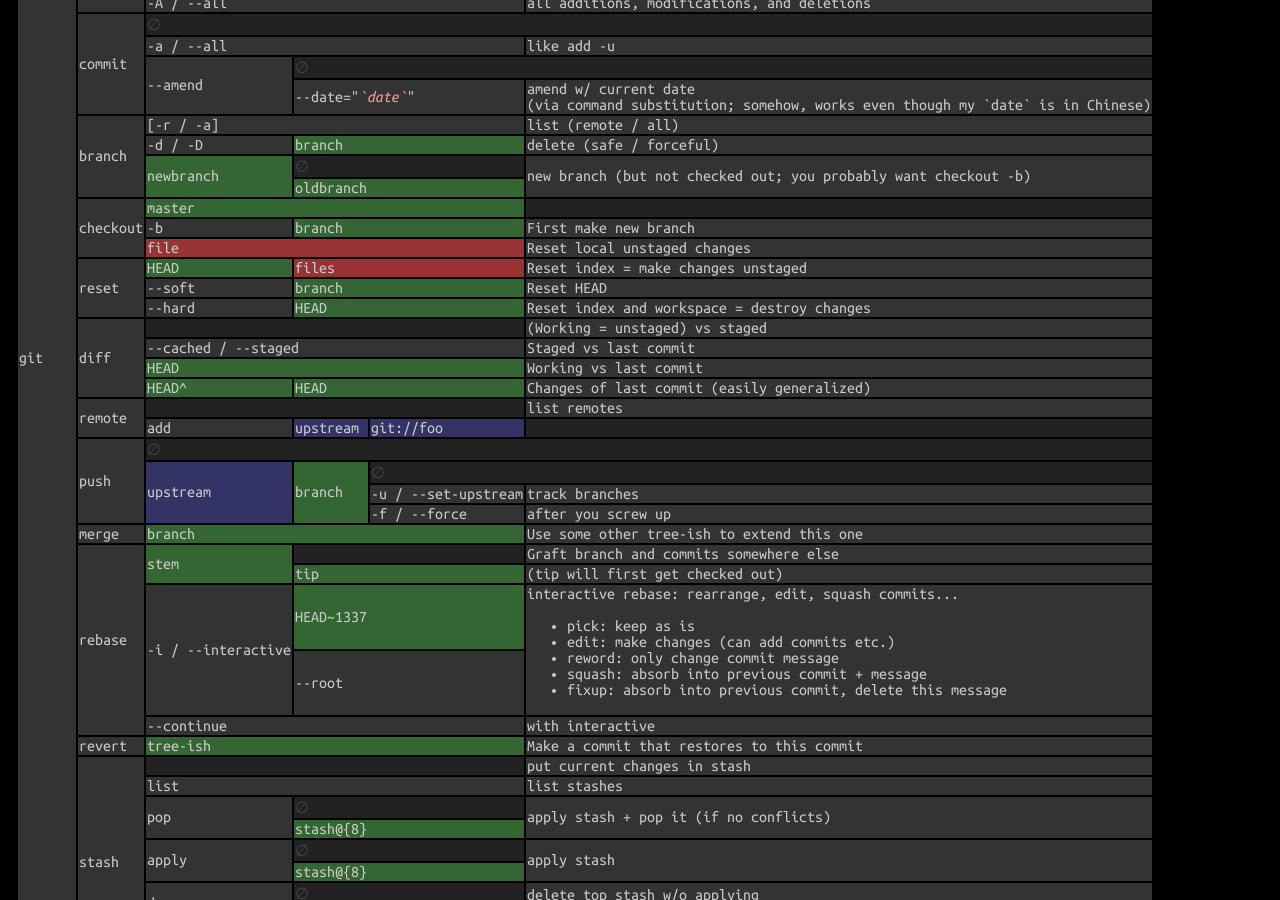
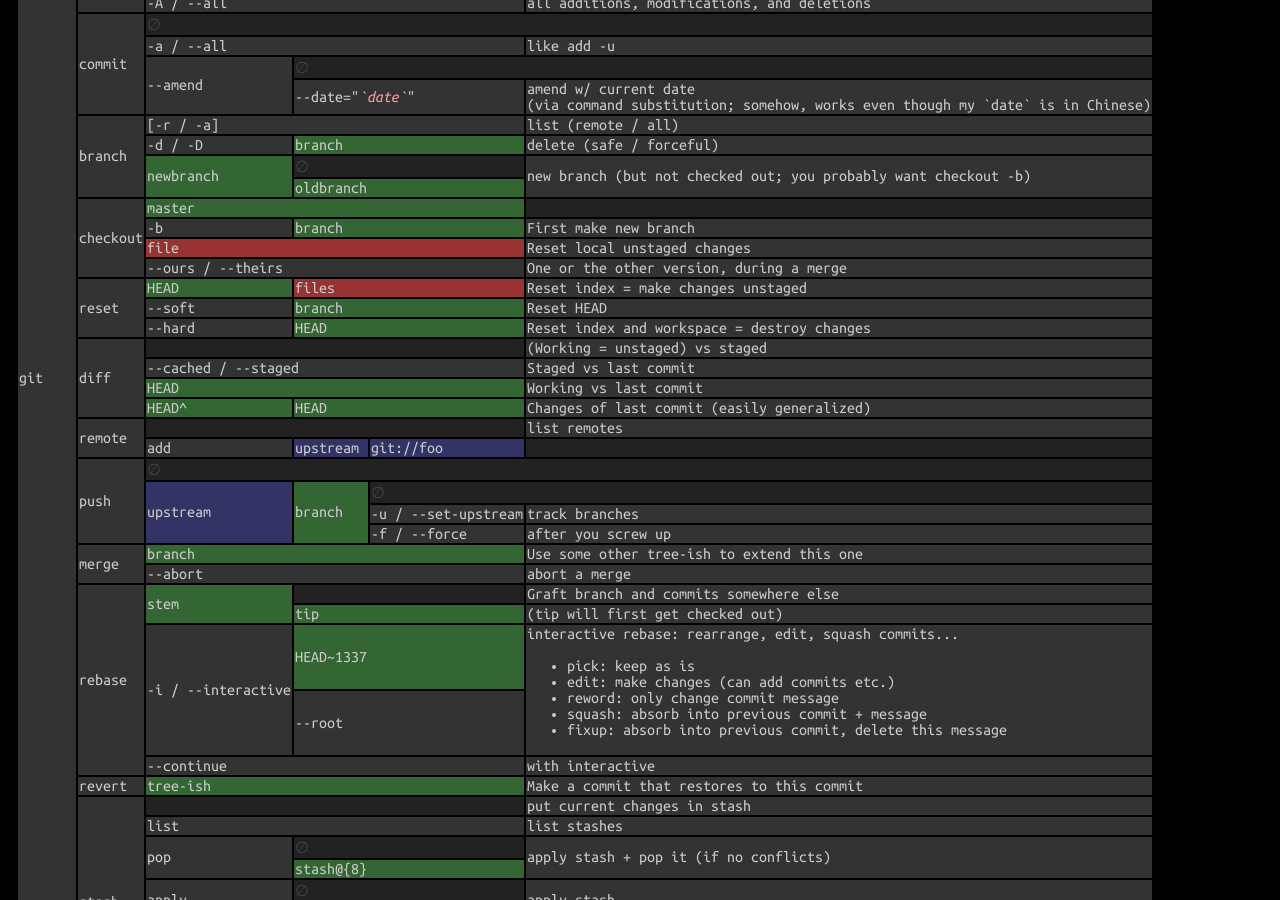
Before and after one commit to betaveros/cs, a Jekyll site: the page built from index.html, in a window 1280 px wide and 900 px high, scrolled down 17193 px. Built offline with Jekyll 4.4.1, drawn with Linux system fonts in a browser that asks for light colours.

Commit message:
Git: checkout, merge --abort for handling merges

```diff
--- a/_includes/git.html
+++ b/_includes/git.html
@@ -25,7 +25,7 @@
 <p>The actual cheat sheet.</p>
 <table>
 	<tr><th>Command</th><th colspan="4">Subcommands, flags, arguments</th><th>Description</th></tr>
-	<tr><td rowspan="49">git</td>
+	<tr><td rowspan="51">git</td>
 		<td colspan="4">status</td><td class="empty"></td></tr>
 	<tr><td colspan="4">hist</td><td>[alias]<br/>&nbsp; &nbsp; hist = log --pretty=format:\"%h %ad | %s%d [%an]\" --graph --date=short<br/>(see <a href="http://gitimmersion.com/lab_10.html">git immersion</a>)</td></tr>
 	<tr><td rowspan="5">add</td><td colspan="3" class="cr">files</td><td class="empty"></td></tr>
@@ -49,9 +49,10 @@
 	<tr><td>-d / -D</td><td colspan="2" class="cg">branch</td><td>delete (safe / forceful)</td></tr>
 	<tr><td class="cg" rowspan="2">newbranch</td><td colspan="2" class="empty">&empty;</td><td rowspan="2">new branch (but not checked out; you probably want checkout -b)</td></tr>
 	<tr><td colspan="2" class="cg">oldbranch</td></tr>
-	<tr><td rowspan="3">checkout</td><td class="cg" colspan="3">master</td><td class="empty"></td></tr>
+	<tr><td rowspan="4">checkout</td><td class="cg" colspan="3">master</td><td class="empty"></td></tr>
 	<tr><td>-b</td><td class="cg" colspan="2">branch</td><td>First make new branch</td></tr>
 	<tr><td class="cr" colspan="3">file</td><td>Reset local unstaged changes</td></tr>
+	<tr><td colspan="3">--ours / --theirs</td><td>One or the other version, during a merge</td></tr>
 	<tr><td rowspan="3">reset</td><td class="cg">HEAD</td><td class="cr" colspan="2">files</td><td>Reset index = make changes unstaged</td></tr>
 	<tr><td>--soft</td><td class="cg" colspan="2">branch</td><td>Reset HEAD</td></tr>
 	<tr><td>--hard</td><td class="cg" colspan="2">HEAD</td><td>Reset index and workspace = destroy changes</td></tr>
@@ -65,7 +66,8 @@
 	<tr><td class="cb" rowspan="3">upstream</td><td class="cg" rowspan="3">branch</td><td class="empty" colspan="4">&empty;</td></tr>
 	<tr><td>-u / --set-upstream</td><td>track branches</td></tr>
 	<tr><td>-f / --force</td><td>after you screw up</td></tr>
-	<tr><td>merge</td><td class="cg" colspan="3">branch</td><td>Use some other tree-ish to extend this one</td></tr>
+	<tr><td rowspan="2">merge</td><td class="cg" colspan="3">branch</td><td>Use some other tree-ish to extend this one</td></tr>
+	<tr><td colspan="3">--abort</td><td>abort a merge</td></tr>
 	<tr><td rowspan="5">rebase</td><td class="cg" rowspan="2">stem</td><td class="empty" colspan="2"></td><td>Graft branch and commits somewhere else</td></tr>
 	<tr><td class="cg" colspan="2">tip</td><td>(tip will first get checked out)</td></tr>
 	<tr><td rowspan="2">-i / --interactive</td><td class="cg" colspan="2">HEAD~1337</td><td rowspan="2">interactive rebase: rearrange, edit, squash commits...
```
